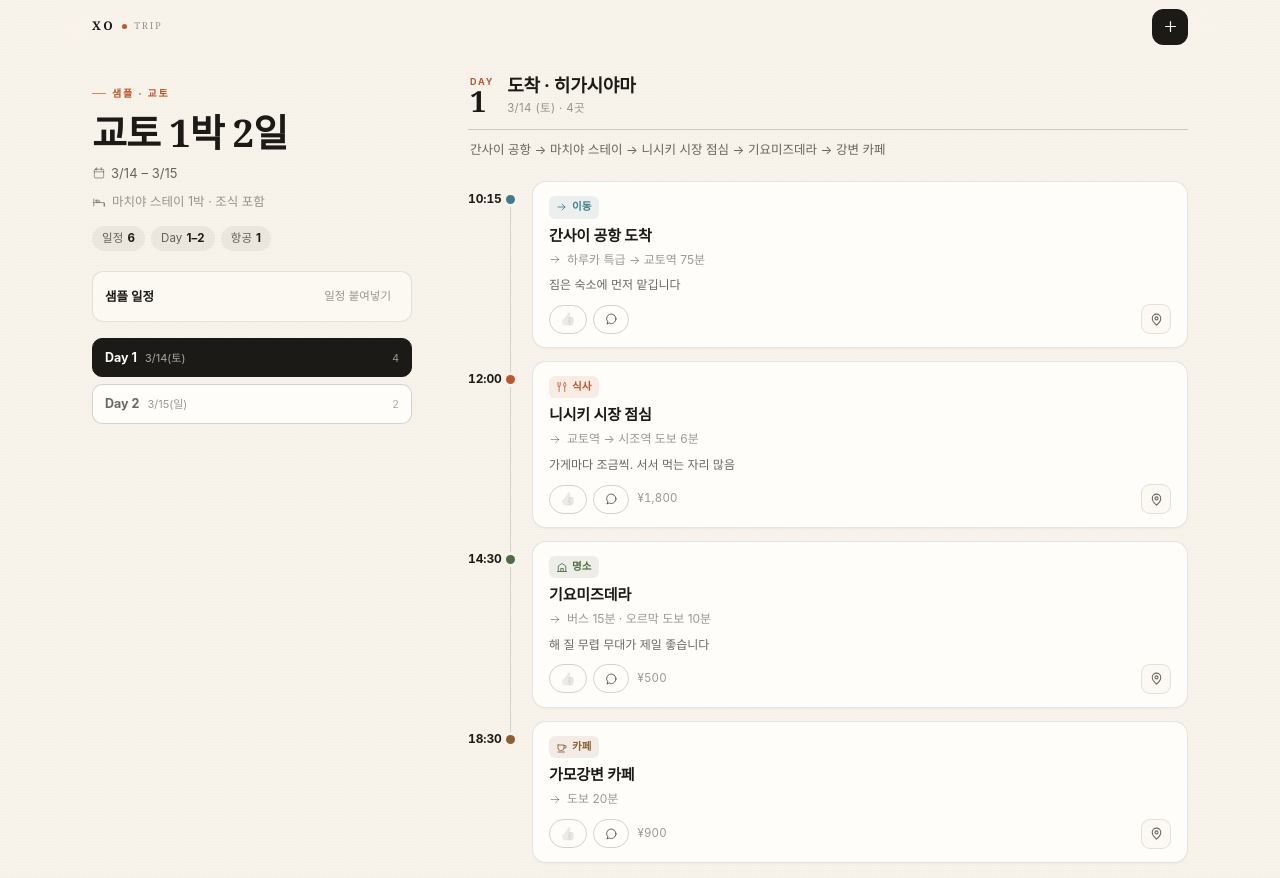
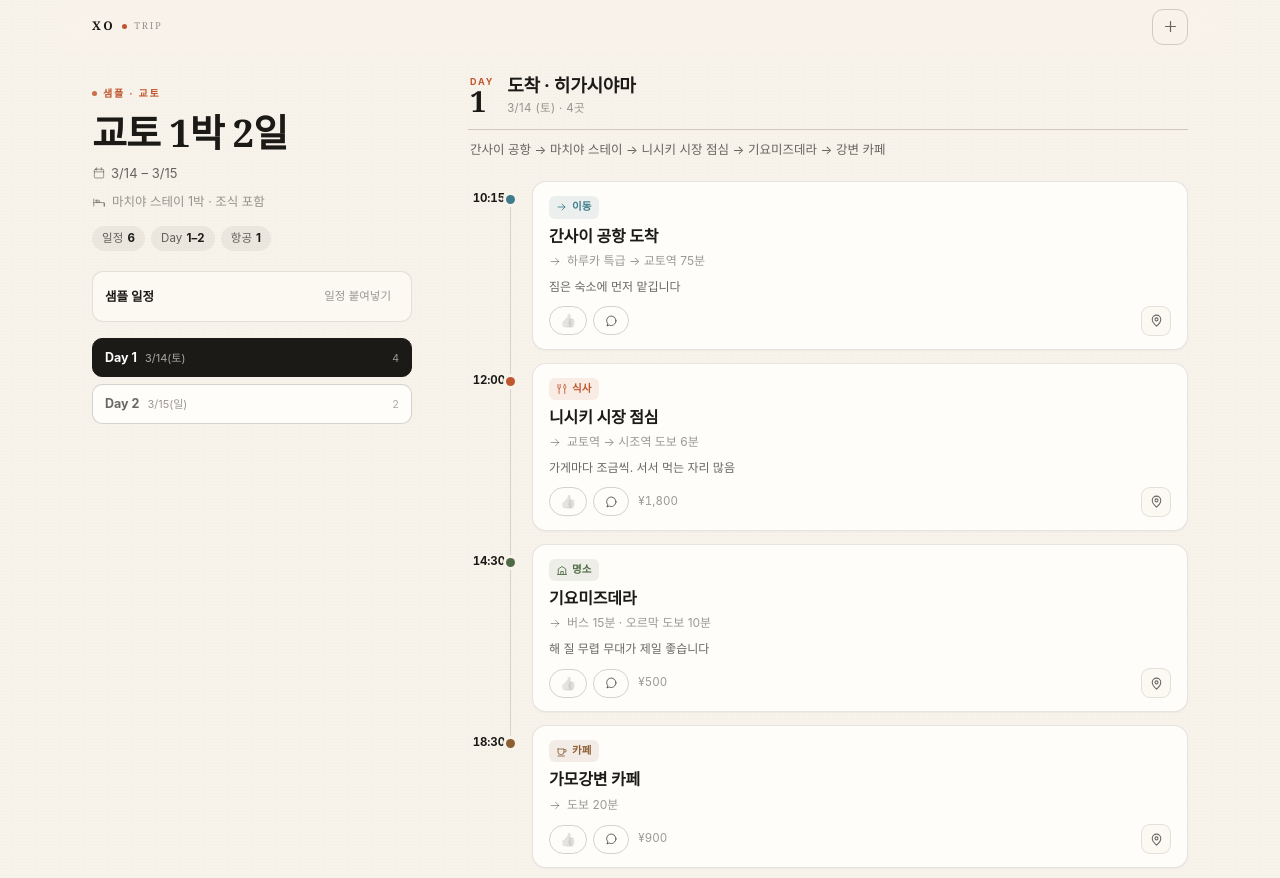
Before and after one commit to zzozzi-rgb/Xo-trip-share, a plain HTML site: page preview/index.html in a window 1280 px wide. Shown: the top 878 px of the page. Drawn offline with Linux system fonts and the light colour scheme.

Commit message:
미리보기: 타임라인 정렬·아이콘 대비 조정

```diff
--- a/preview/index.html
+++ b/preview/index.html
@@ -72,6 +72,7 @@
   .iconbtn svg{width:17px;height:17px}
   .iconbtn.solid{background:var(--ink);border-color:var(--ink);color:var(--paper-2)}
   .iconbtn.solid:hover{background:#000}
+  .iconbtn.quiet{background:transparent;border-color:var(--line-2);color:var(--ink-2)}
 
   /* ── hero ────────────────────────────────── */
   .side{padding-top:6px}
@@ -80,7 +81,7 @@
     display:flex;align-items:center;gap:6px;margin:0 0 9px;
     font-size:10px;font-weight:700;letter-spacing:.18em;text-transform:uppercase;color:var(--accent);
   }
-  .kicker::before{content:"";width:14px;height:1px;background:var(--accent);opacity:.7}
+  .kicker::before{content:"";width:5px;height:5px;border-radius:50%;background:var(--accent);opacity:.85}
   h1#tripTitle{
     font-family:var(--serif);font-weight:700;font-size:clamp(27px,7.4vw,40px);
     line-height:1.12;letter-spacing:-.022em;margin:0 0 10px;word-break:keep-all;overflow-wrap:anywhere;
@@ -163,7 +164,7 @@
   .timeline{list-style:none;margin:0;padding:0}
   .stop{display:grid;grid-template-columns:48px minmax(0,1fr)}
   .rail{position:relative;padding-top:15px}
-  .rail .t{display:block;font-size:12px;font-weight:650;color:var(--ink);font-variant-numeric:tabular-nums;letter-spacing:-.01em}
+  .rail .t{display:block;padding-right:17px;text-align:right;font-size:11.5px;font-weight:650;color:var(--ink);font-variant-numeric:tabular-nums;letter-spacing:-.01em;white-space:nowrap}
   .rail .t.muted{color:var(--ink-3);font-weight:500}
   .rail::before{content:"";position:absolute;right:11px;top:0;bottom:0;width:1px;background:var(--line-2);opacity:.75}
   .stop:first-child .rail::before{top:21px}
@@ -222,7 +223,7 @@
     font-size:12px;color:var(--ink-2);transition:background .15s ease,border-color .15s ease,color .15s ease;
   }
   .pill:hover{border-color:var(--ink-3);color:var(--ink)}
-  .pill .emo{font-size:12.5px;line-height:1;filter:grayscale(1);opacity:.5;transition:filter .15s,opacity .15s}
+  .pill .emo{font-size:13px;line-height:1;filter:grayscale(1);opacity:.72;transition:filter .15s,opacity .15s}
   .pill .n{font-size:11.5px;font-weight:650;font-variant-numeric:tabular-nums}
   .pill svg{width:14px;height:14px}
   .pill.on{border-color:rgba(192,86,47,.42);background:var(--accent-2);color:var(--accent)}
@@ -422,6 +423,7 @@
     .dayhead{padding-top:6px}
     .stop{grid-template-columns:54px minmax(0,1fr)}
     .card{padding:14px 16px 13px}
+    .card .title{font-size:16px}
     .footer-wrap{}
   }
   @media (min-width:720px){
@@ -446,7 +448,7 @@
     <div class="brand"><b>XO</b><i></i><span>TRIP</span></div>
     <div class="topacts">
       <button class="iconbtn" id="shareBtn" hidden aria-label="공유" title="공유"></button>
-      <button class="iconbtn solid" id="toggleComposer" aria-expanded="false" aria-controls="composer" aria-label="일정 링크 만들기" title="일정 링크 만들기"></button>
+      <button class="iconbtn quiet" id="toggleComposer" aria-expanded="false" aria-controls="composer" aria-label="일정 링크 만들기" title="일정 링크 만들기"></button>
     </div>
   </header>
 
```
